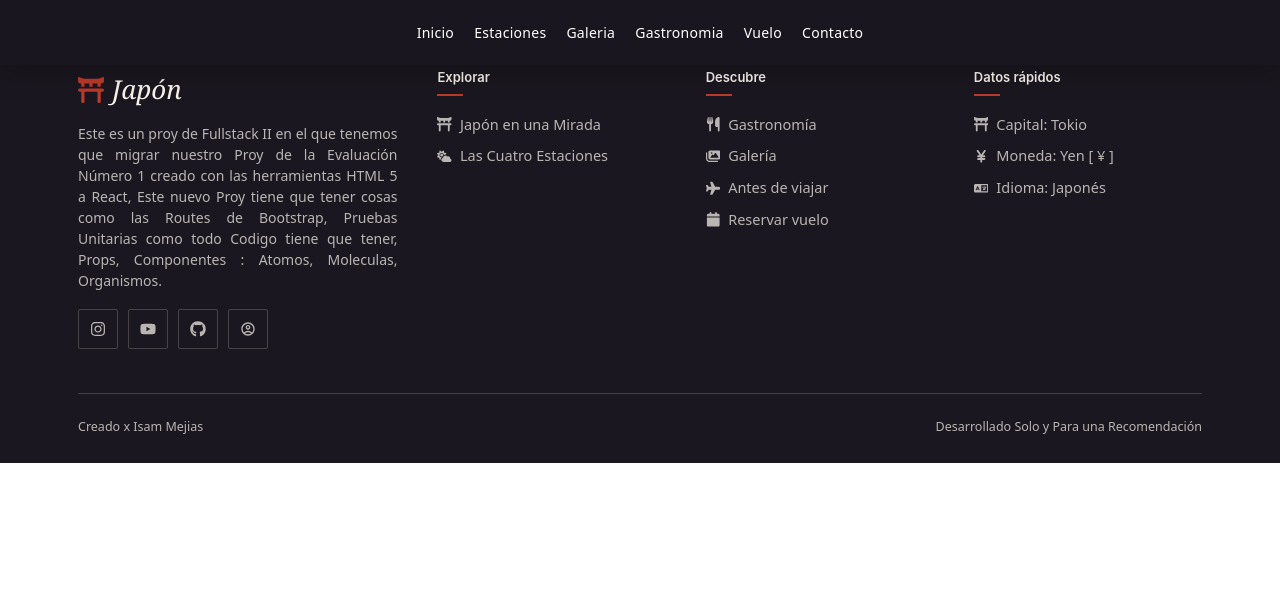
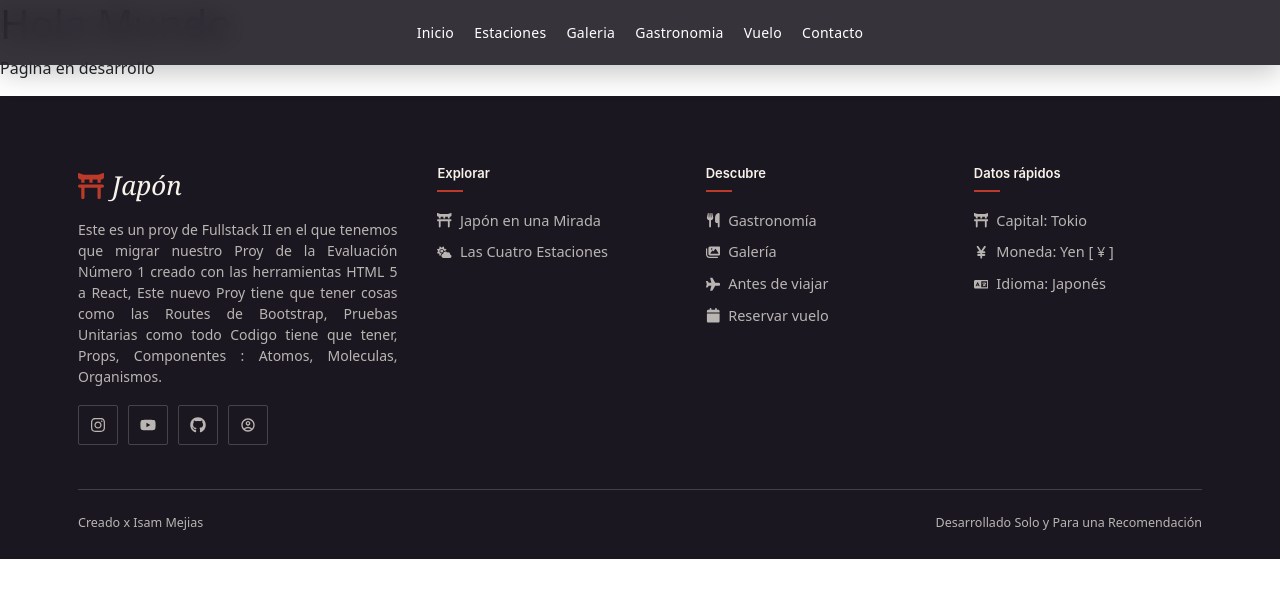
Before and after one commit to H34RTC0D1NG/Japon_R4, a React (Vite) app: page /Admin in a window 1280 px wide. Shown: the top 598 px of the page. Built offline with nearby package versions, Linux system fonts and the light colour scheme.

Commit message:
Agregando pagina Admin y redireccion desde el login

```diff
--- a/Src/App.tsx
+++ b/Src/App.tsx
@@ -12,6 +12,7 @@ import Vuelo from './Paginas/Vuelo'
 
 import IniciarSession from './Paginas/IniciarSession'
 import Registro from './Paginas/Registro'
+import Admin from './Paginas/Admin'
 
 import './Css/Global/General.css'
 
@@ -61,6 +62,11 @@ function App() {
                     element = {<IniciarSession />}
                 />
 
+                <Route
+                    path = '/Admin'
+                    element = {<Admin />}
+                />
+
             </Routes>
 
             <Footer />
--- a/Src/Componentes/Organismos/IniciarForm.tsx
+++ b/Src/Componentes/Organismos/IniciarForm.tsx
@@ -24,7 +24,7 @@ function IniciarForm() {
             return
         } if (Correo === 'isa.mejias@duocuc.cl' && Pass === 'holamundo') {
             alert('Bienvenido Señor Isam')
-            Navegar('/IniciarSession')
+            Navegar('/Admin')
             return
         } alert('Correo o Contraseña Invalidos')
 
@@ -57,7 +57,7 @@ function IniciarForm() {
                     Iniciar Sessión
             </button>
 
-            <Link to = '/Registrarse'>
+            <Link to = '/Registro'>
                 Registrarse
             </Link>
 
--- /dev/null
+++ b/Src/Paginas/Admin.tsx
@@ -0,0 +1,8 @@
+function Admin() {
+    return (
+        <div>
+            <h1>Hola Mundo</h1>
+            <p>Pagina en desarrollo</p>
+        </div>
+    )
+} export default Admin
```
Also changed, not shown: Src/Css/Paginas/Admin.css (added).
